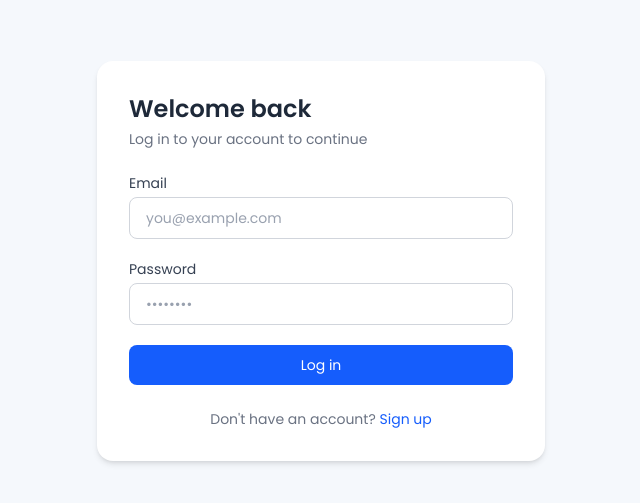
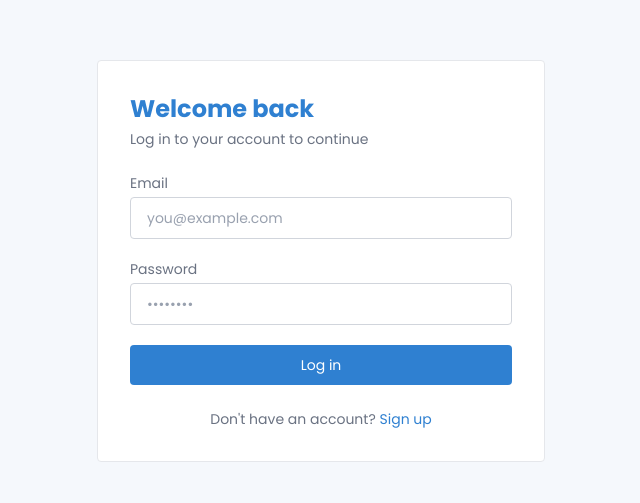
Before and after one commit to kusoroadeolu/cos-202-grp1, a Next.js app in the folder student-task-manager/: page /login in a window 1280 px wide. Shown: the part 139-642 px from the top of the page, without its empty margins (319-959 px from the left). Built offline with nearby package versions, Linux system fonts and the light colour scheme.

Commit message:
feat: unify login and signup styles

```diff
--- a/student-task-manager/components/auth-components.tsx
+++ b/student-task-manager/components/auth-components.tsx
@@ -25,7 +25,7 @@ export function FormInput({
 }: FormInputProps) {
   return (
     <div className="flex flex-col gap-1">
-      <label htmlFor={id} className="text-sm font-medium text-gray-700">
+      <label htmlFor={id} className="text-sm font-medium text-gray-500">
         {label}
       </label>
       <input
@@ -36,7 +36,7 @@ export function FormInput({
         placeholder={placeholder}
         required={required}
         minLength={minLength}
-        className="w-full px-4 py-2.5 rounded-lg border border-gray-300 bg-white text-gray-900 text-sm placeholder-gray-400 focus:outline-none focus:ring-2 focus:ring-blue-500 focus:border-transparent transition"
+        className="w-full px-4 py-2.5 rounded border border-gray-300 bg-white text-gray-900 text-sm placeholder-gray-400 focus:outline-none focus:ring-2 focus:ring-[#2F80D1] focus:border-transparent transition"
       />
     </div>
   );
@@ -54,7 +54,7 @@ export function AuthButton({ loading, label, loadingLabel }: AuthButtonProps) {
     <button
       type="submit"
       disabled={loading}
-      className="w-full py-2.5 px-4 bg-blue-600 hover:bg-blue-700 disabled:bg-blue-400 text-white text-sm font-medium rounded-lg transition cursor-pointer disabled:cursor-not-allowed"
+      className="w-full py-2.5 px-4 bg-[#2F80D1] hover:bg-[#2272be] disabled:opacity-50 text-white text-sm font-medium rounded transition cursor-pointer disabled:cursor-not-allowed"
     >
       {loading ? loadingLabel : label}
     </button>
@@ -69,7 +69,7 @@ interface AuthErrorProps {
 export function AuthError({ message }: AuthErrorProps) {
   if (!message) return null;
   return (
-    <div className="bg-red-50 border border-red-200 text-red-600 text-sm rounded-lg px-4 py-3 mb-5">
+    <div className="border border-red-200 text-red-600 text-sm rounded px-4 py-3 mb-5">
       {message}
     </div>
   );
@@ -94,14 +94,14 @@ export function AuthCard({
   footerLinkHref,
 }: AuthCardProps) {
   return (
-    <div className="min-h-screen bg-[#f5f8fc] flex items-center justify-center px-4">
-      <div className="w-full max-w-md bg-white rounded-2xl shadow-md p-8">
-        <h2 className="text-2xl font-semibold text-gray-800 mb-1">{title}</h2>
+    <div className="flex flex-col items-center justify-center min-h-screen px-4">
+      <div className="w-full max-w-md bg-white rounded p-8 border border-gray-200">
+        <h2 className="text-2xl font-bold text-[#2F80D1] mb-1">{title}</h2>
         <p className="text-sm text-gray-500 mb-6">{subtitle}</p>
         {children}
         <p className="text-sm text-center text-gray-500 mt-6">
           {footerText}{' '}
-          <Link href={footerLinkHref} className="text-blue-600 font-medium hover:underline">
+          <Link href={footerLinkHref} className="text-[#2F80D1] font-medium hover:underline">
             {footerLinkText}
           </Link>
         </p>
```
